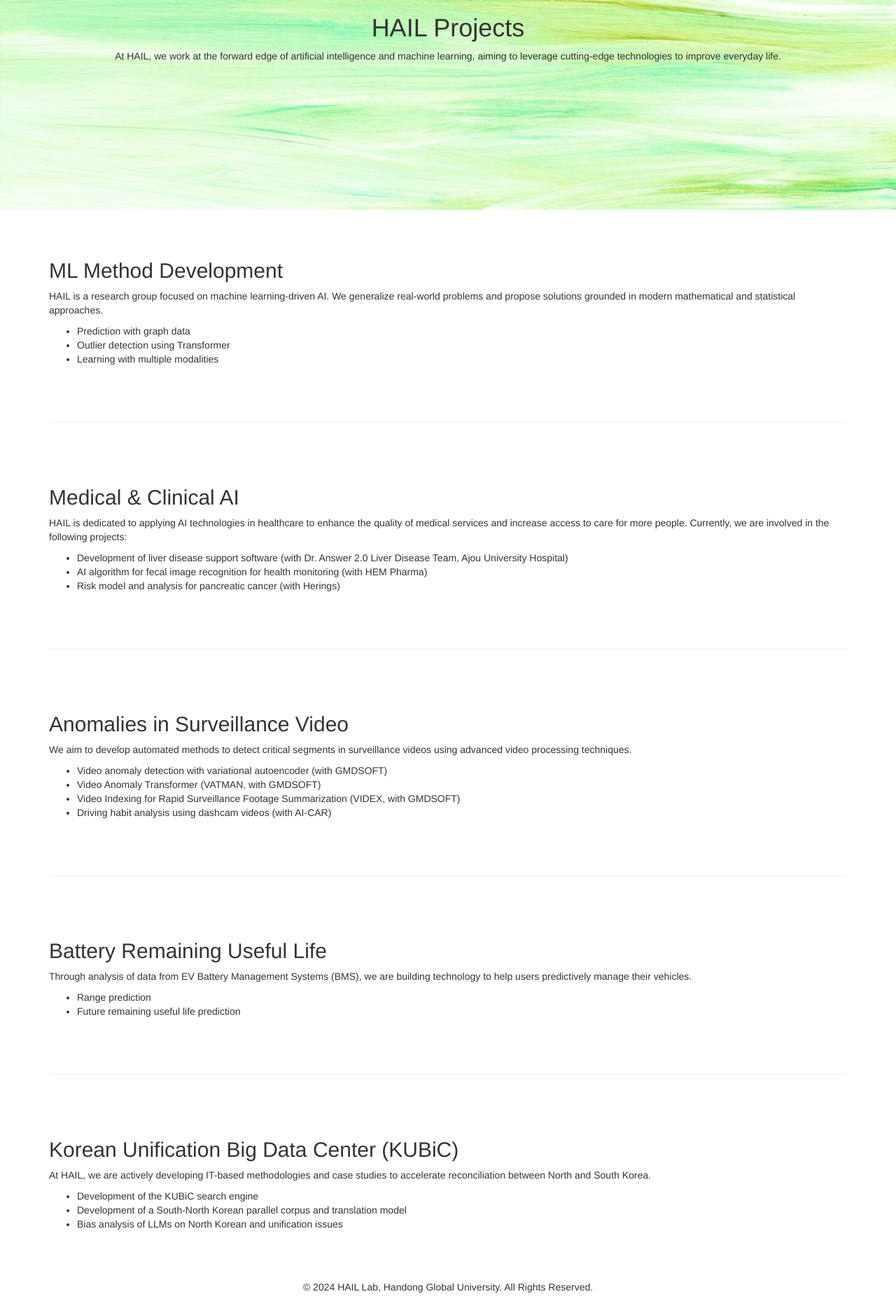
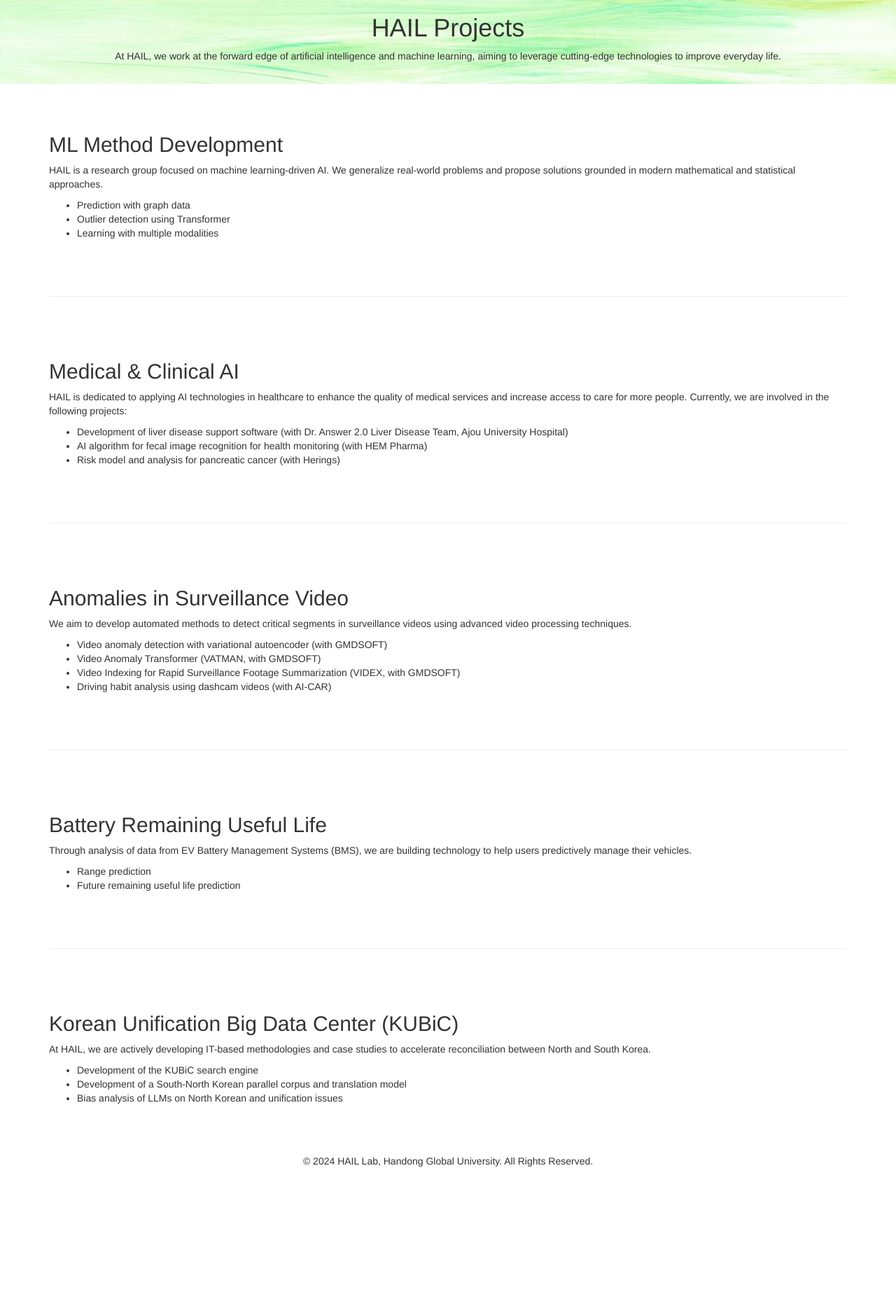
Before and after one commit to nth221/nth221.github.io, a Jekyll site: the page pages/projects.html, which Jekyll copies as it is, in a window 1280 px wide. Shown: the whole page at 70% size. Built offline with Jekyll 4.4.1, drawn with Linux system fonts in a browser that asks for light colours; nearby versions of some CDN libraries; library files that are not in the unit come from our copies; after the commit the page ends 1689 px from its top, so only the background shows below that.

Commit message:
modified:   css/stylish-portfolio.css

```diff
--- a/css/stylish-portfolio.css
+++ b/css/stylish-portfolio.css
@@ -181,7 +181,7 @@ hr.small {
     display: table;
     position: relative;
     width: 100%;
-    height:300px;
+    height:120px;
     background: url(../img/bg.jpg) no-repeat center center scroll;
     -webkit-background-size: cover;
     -moz-background-size: cover;
```
